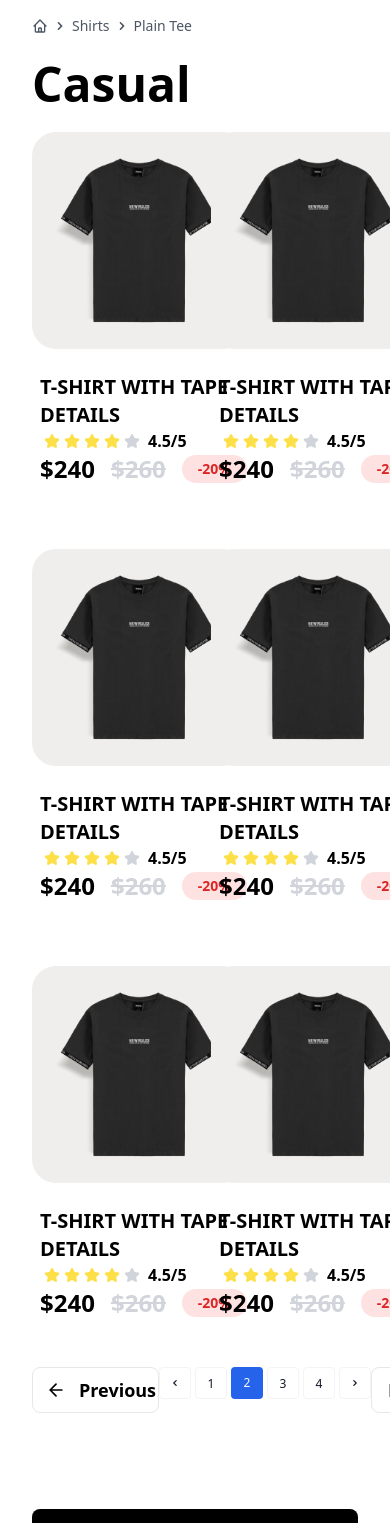
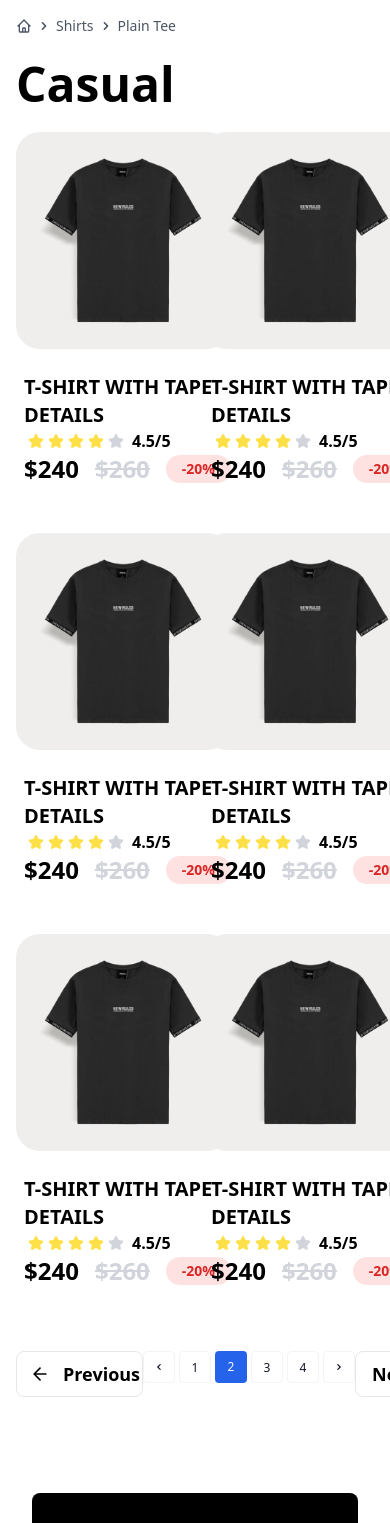
Before and after one commit to Din-27/fashion-web, a Next.js app: page /category in a window 390 px wide. Shown: the top 1523 px of the page. Built offline with nearby package versions, Linux system fonts and the light colour scheme.

Commit message:
fix mobile UI

```diff
--- a/app/category/page.tsx
+++ b/app/category/page.tsx
@@ -14,18 +14,18 @@ const FilterViewContext = () => {
 
 export default function page() {
   return (
-    <div className="min-h-screen px-2 px-8 py-4 lg:space-y-28 lg:px-24">
+    <div className="min-h-screen px-4 py-4 lg:space-y-28 lg:px-24">
       <div className="space-y-6">
         <Breadcumb />
         <div className="lg:flex lg:gap-x-8">
           <FilterWeb className="hidden lg:block" context={FilterViewContext} />
           <div className="flex-1">
             <h3 className="mb-2 text-5xl font-bold">Casual</h3>
-            <div className="mx-auto grid grid-cols-2 gap-8 lg:grid-cols-3 lg:gap-14">
+            <div className="mx-auto grid grid-cols-2 gap-4 lg:grid-cols-3 lg:gap-14">
               {data.map((x, y) => (
-                <ProductCard key={y} index={y} item={x} height={"180px"} width={"180px"} />
+                <ProductCard key={y} index={y} item={x} height={"160px"} width={"160px"} />
               ))}
-              <div className="flex w-full justify-between lg:col-span-3">
+              <div className="mt-8 flex w-full justify-between lg:col-span-3 col-span-2">
                 <button className="flex items-center space-x-4 rounded-lg border px-4 py-2">
                   <img src={ArrowLeft.src} alt="" />
                   <span className="text-lg font-semibold">Previous</span>
```
